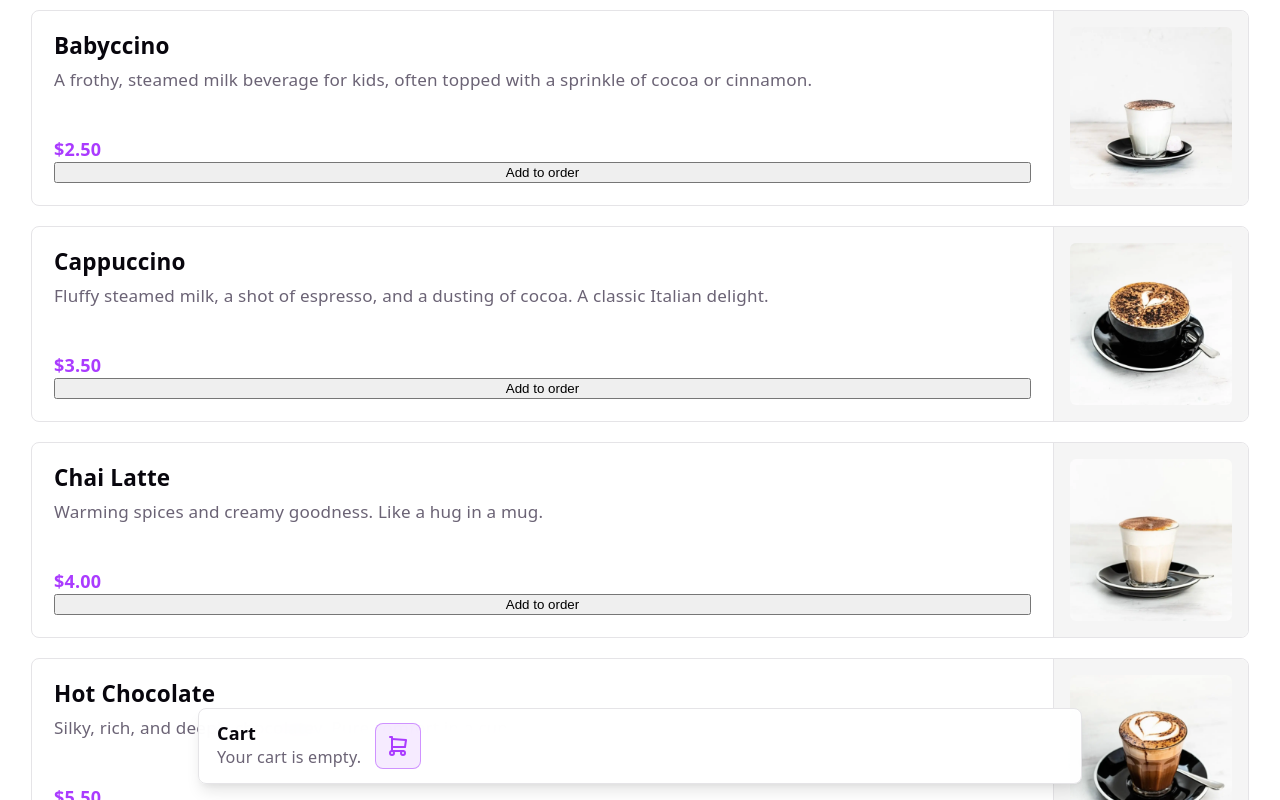
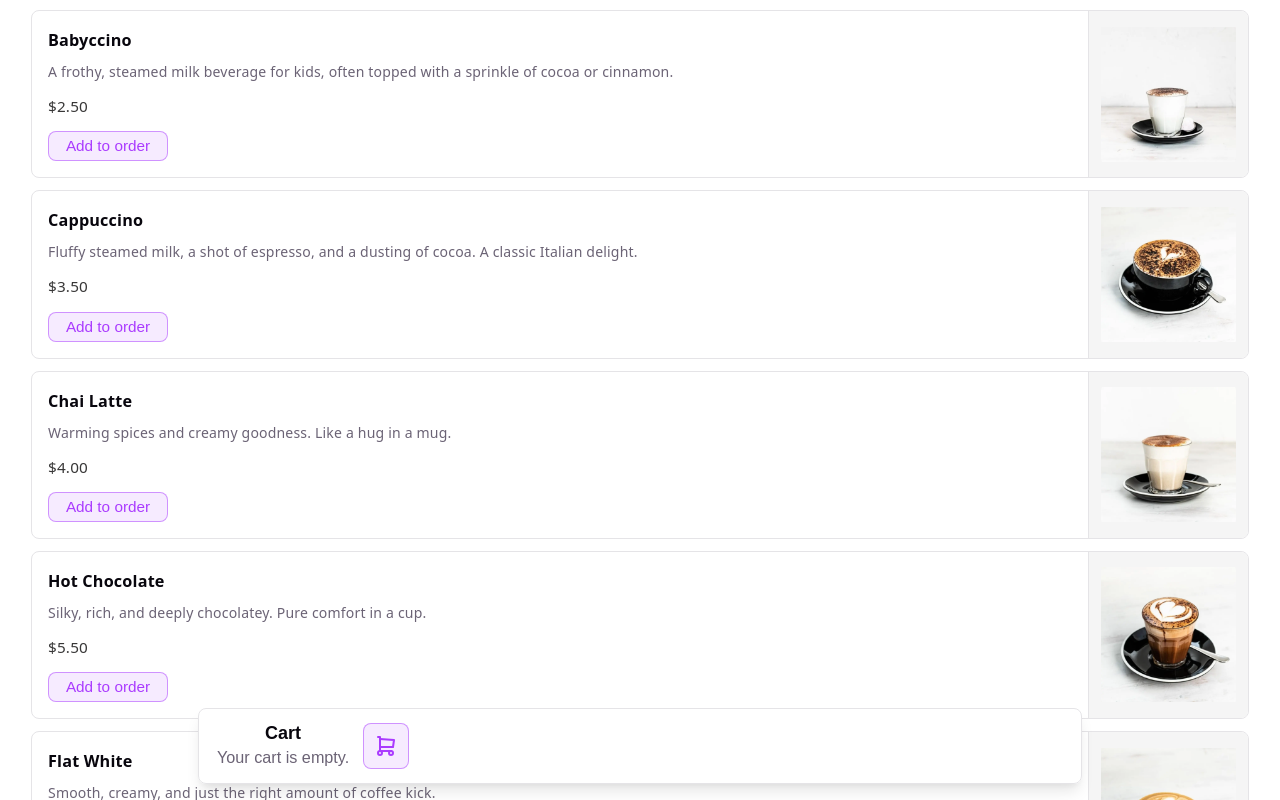
Before and after one commit to pheduarte/CafeShop, a React (Vite) app: page / in a window 1280 px wide. Shown: the top 800 px of the page. Built offline with nearby package versions, Linux system fonts and the light colour scheme.

Commit message:
Refactor code structure for improved readability and maintainability

```diff
--- a/src/App.css
+++ b/src/App.css
@@ -80,8 +80,9 @@
 
     .beverage-price {
       margin: auto 0 0;
-      color: var(--accent);
-      font-weight: 700;
+      color: black;
+      font-weight: 400;
+      font-size: .9rem;
     }
 
     .beverage-image {
@@ -224,13 +225,13 @@
   flex-direction: row;
   align-items: stretch;
   min-width: 0;
-  min-height: 194px;
+  min-height: 158px;
   border: 1px solid var(--border);
   border-radius: 8px;
   padding: 0;
   text-align: left;
   transition: box-shadow 0.3s;
-  margin: 0 5px 20px;
+  margin: 0 5px 12px;
   background: var(--bg, #fff);
   overflow: hidden;
 
@@ -243,7 +244,7 @@
     flex: 1 1 auto;
     flex-direction: column;
     min-width: 0;
-    padding: 22px;
+    padding: 16px;
   }
 
   .beverage-image img {
@@ -257,10 +258,10 @@
   }
 
   .beverage-image {
-    flex: 0 0 clamp(150px, 22%, 195px);
-    max-width: clamp(150px, 22%, 195px);
+    flex: 0 0 clamp(118px, 20%, 160px);
+    max-width: clamp(118px, 20%, 160px);
     min-width: 0;
-    padding: 16px;
+    padding: 12px;
     background: var(--image-bg, #f5f5f5);
     border-left: 1px solid var(--border);
     box-sizing: border-box;
@@ -270,33 +271,34 @@
   }
 
   .beverage-name {
-    font-size: 1.25rem;
+    font-size: .9rem;
     font-weight: 700;
-    margin: 0 0 8px;
+    margin: 0 0 6px;
     color: var(--text-h);
   }
 
   .beverage-description {
-    font-size: 0.95rem;
+    font-size: 0.78rem;
     color: var(--text);
-    margin: 0 0 12px;
+    margin: 0 0 8px;
   }
 
   .beverage-price {
     margin: auto 0 0;
-    color: var(--accent);
-    font-weight: 700;
+    color: rgb(56, 55, 55);
+    font-weight: 400;
+    font-size: .85rem;
   }
 
   @media (max-width: 600px) {
     .beverage-card-details {
-      padding: 18px;
+      padding: 14px;
     }
 
     .beverage-image {
-      flex-basis: 34%;
-      max-width: 34%;
-      padding: 10px;
+      flex-basis: 30%;
+      max-width: 30%;
+      padding: 8px;
     }
   }
 }
@@ -366,4 +368,117 @@
     left: 10px;
     padding: 12px;
   }
+
+  .cart-list {
+    margin: 16px;
+    padding: 16px;
+    list-style: none;
+    border: 1px solid var(--border);
+    border-radius: 8px;
+    background: var(--bg);
+    box-shadow: var(--shadow);
+    box-sizing: border-box;
+
+    ul {
+      padding: 0;
+      margin: 0;
+      list-style: none;
+    }
+
+    li {
+      margin-bottom: 8px;
+      font-size: 0.95rem;
+      color: var(--text);
+    }
+
+    cart-item:last-child {
+      margin-bottom: 0;
+      justify-content: space-between;
+    }
+  }
+
+  .cart-summary {
+    position: fixed;
+    right: 16px;
+    bottom: 16px;
+    left: 16px;
+    z-index: 10;
+    display: flex;
+    align-items: center;
+    justify-content: space-between;
+    gap: 14px;
+    max-width: 884px;
+    margin: 30px auto;
+    padding: 14px 18px;
+    color: var(--text-h);
+    background: rgba(255, 255, 255, 0.94);
+    border: 1px solid var(--border);
+    border-radius: 8px;
+    box-shadow: var(--shadow);
+    backdrop-filter: blur(12px);
+    box-sizing: border-box;
+
+    .cart-total {
+      font-size: 1rem;
+      font-weight: 700;
+    }
+
+    .checkout-button {
+      padding: 10px 16px;
+      font-size: 0.95rem;
+      font-weight: 700;
+      color: var(--accent);
+      background: var(--accent-bg);
+      border: 1px solid var(--accent-border);
+      border-radius: 8px;
+      cursor: pointer;
+      transition: box-shadow 0.3s;
+
+      &:hover {
+        box-shadow: var(--shadow);
+      }
+    }
+  }
+
+  .overlay-header {
+    display: flex;
+    align-items: center;
+    justify-content: space-between;
+    margin-bottom: 16px;
+    margin-top: 16px;
+  }
+
+  .close-button {
+    padding: 5px 10px;
+    font-size: 0.95rem;
+    font-weight: 700;
+    color: var(--accent);
+    background: var(--accent-bg);
+    border: 1px solid var(--accent-border);
+    border-radius: 8px;
+    cursor: pointer;
+    transition: box-shadow 0.3s;
+
+    &:hover {
+      box-shadow: var(--shadow);
+    }
+  }
 }
+
+.add-to-cart-button {
+  padding: 5px 10px;
+  font-size: 0.85rem;
+  font-weight: 500;
+  max-width: 120px;
+  color: var(--accent);
+  background: var(--accent-bg);
+  margin-top: 12px;
+  border: 1px solid var(--accent-border);
+  border-radius: 8px;
+  cursor: pointer;
+  transition: box-shadow 0.3s;
+
+  &:hover {
+    box-shadow: var(--shadow);
+  }
+}
--- a/src/App.tsx
+++ b/src/App.tsx
@@ -1,21 +1,41 @@
-
-import './App.css';
-import { useState } from 'react';
-import { BeverageList } from './components/BeverageList';
-import type { hotBeverage } from './data/hotBeverage';
-import CartBar from './components/CartBar';
-
+import "./App.css";
+import { useState } from "react";
+import { BeverageList } from "./components/BeverageList";
+import type { hotBeverage } from "./data/hotBeverage";
+import CartBar from "./components/CartBar";
+import Cart from "./components/Cart";
 
 function App() {
- const [cartItems, setCartItems] = useState<hotBeverage[]>([]);
+  const [cartItems, setCartItems] = useState<hotBeverage[]>([]);
+  const [isOpen, setIsOpen] = useState(false);
+
+  const toggleCart = () => {
+    setIsOpen((prev) => !prev);
+  };
 
   return (
     <main className="App">
-      <BeverageList setCartItems={setCartItems}/>
-      <CartBar cartItems={cartItems}/>
+      {isOpen ? (
+        <div>
+          <div className="overlay-header">
+            <p>Review Your Order</p>
+            <button className="close-button" onClick={toggleCart}>
+              x
+            </button>
+          </div>
 
+          <Cart cartItems={cartItems} setCartItems={setCartItems} />
+        </div>
+      ) : (
+        <div className="overlay">
+          <BeverageList setCartItems={setCartItems} />
+          <button onClick={toggleCart}>
+            <CartBar cartItems={cartItems} />
+          </button>
+        </div>
+      )}
     </main>
-  )
+  );
 }
 
-export default App
+export default App;
--- a/src/components/Cart.tsx
+++ b/src/components/Cart.tsx
@@ -1,13 +1,53 @@
+import type { hotBeverage } from "../data/hotBeverage";
 
+function Cart({
+  cartItems,
+  setCartItems,
+}: {
+  cartItems: hotBeverage[];
+  setCartItems: React.Dispatch<React.SetStateAction<hotBeverage[]>>;
+}) {
+  function handleRemove(index: number) {
+    return cartItems.filter((_, i) => i !== index);
+  }
 
-function Cart() {
+  return (
+    <div>
+      {cartItems.length === 0 ? (
+        <div className="cart-empty">
+          <p>Your cart is empty</p>
+        </div>
+      ) : (
+        <div className="cart-list">
+        <ul>
+          {cartItems.map((item, index) => (
+            <li className="cart-item" key={index}>
+              {item.name} - ${item.price.toFixed(2)}
+              <button
+                className="remove-button"
+                onClick={() => setCartItems(handleRemove(index))}
+              >
+                Remove
+              </button>
+            </li>
+          ))}
+        </ul>
+      </div>
+      )}
 
 
 
-  return (
-    <div className="cart">
-      <h2>Cart</h2>
-      <p>Your cart is empty.</p>
+      <div className="cart-summary">
+        <div className="cart-total">
+          <p>
+            Total: $
+            {cartItems
+              .reduce((total, item) => total + item.price, 0)
+              .toFixed(2)}
+          </p>
+        </div>
+        <button className="checkout-button">Checkout</button>
+      </div>
     </div>
   );
 }
```
Also changed, not shown: 4 other files (tests, documents, lock files or other folders).
